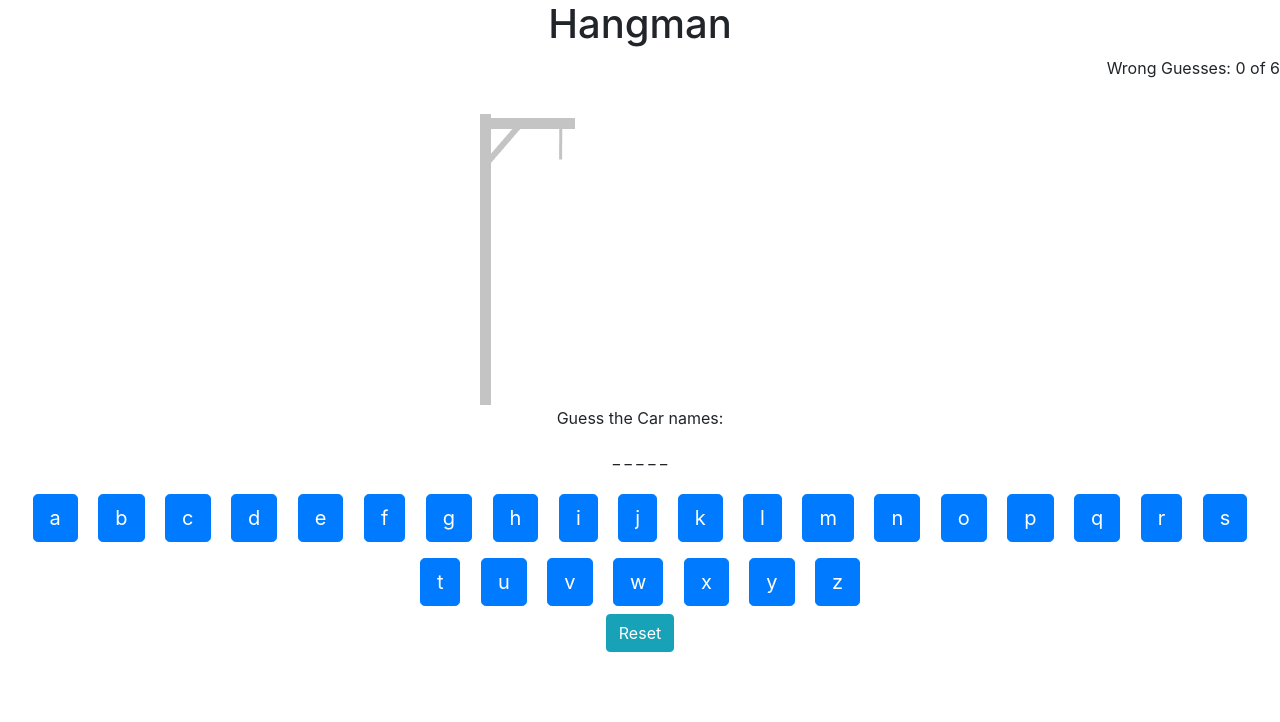
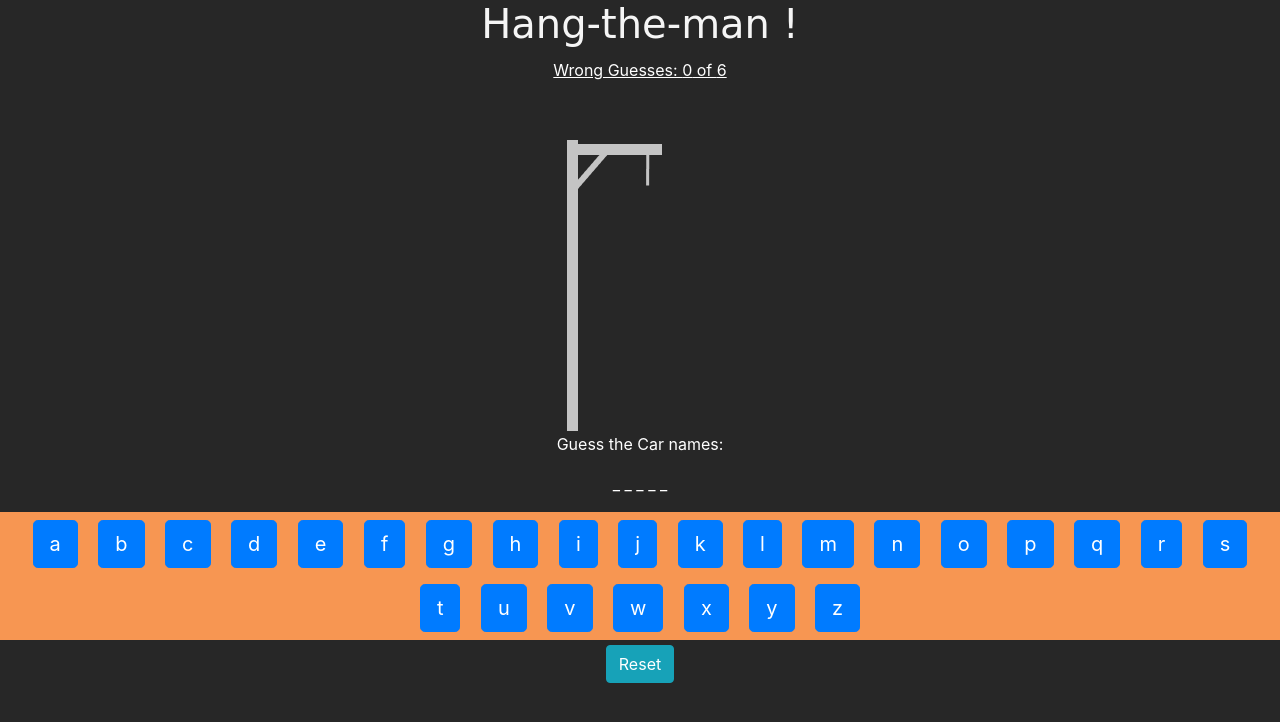
Before and after one commit to IngenuityGaming/Training-Assignment, a plain HTML site: page html/index.html in a window 1280 px wide. Drawn offline with nearby package versions, Linux system fonts and the light colour scheme.

Commit message:
adding css

```diff
--- /dev/null
+++ b/css/main.css
@@ -0,0 +1,24 @@
+*{
+    margin: 0;
+    padding: 0;
+    box-sizing:border-box;
+    text-align: center;
+   background-color: rgb(39, 39, 39);
+}
+
+#keyboard{
+    background-color: rgb(247, 150, 82);
+    margin-bottom: 5px;
+}
+.heading{
+    color: whitesmoke;
+    font-family:cursive;
+}
+.wg{
+    color: white;
+    margin-top: 10px;
+    text-decoration: underline;
+}
+#q,#word{
+    color: white;
+}
--- a/html/index.html
+++ b/html/index.html
@@ -7,16 +7,17 @@
     <title>Play Hangman</title>
 
     <link rel="stylesheet" href="https://stackpath.bootstrapcdn.com/bootstrap/4.4.1/css/bootstrap.min.css">
+    <link rel="stylesheet" href="../css/main.css">
 
 </head>
 <body>
 
     <div class="main-div">
-        <h1 class="text-center">Hangman</h1>
-        <div class="float-right">Wrong Guesses: <span id='mistakes'>0</span> of <span id='maxWrong'></span></div>
+        <h1 class="heading">Hang-the-man !</h1>
+        <div class="wg">Wrong Guesses: <span id='mistakes'>0</span> of <span id='maxWrong'></span></div>
         <div class="text-center">
           <img id='photo' src="../images/0.jpg" alt="">
-          <p>Guess the Car names:</p>
+          <p id="q">Guess the Car names:</p>
           <p id="word">The word to be guessed goes here</p>
           <div id="keyboard"></div>
           <button class="btn btn-info" onClick="reset()">Reset</button>
```
Also changed, not shown: javascript/main.js (+2 -14 lines).
